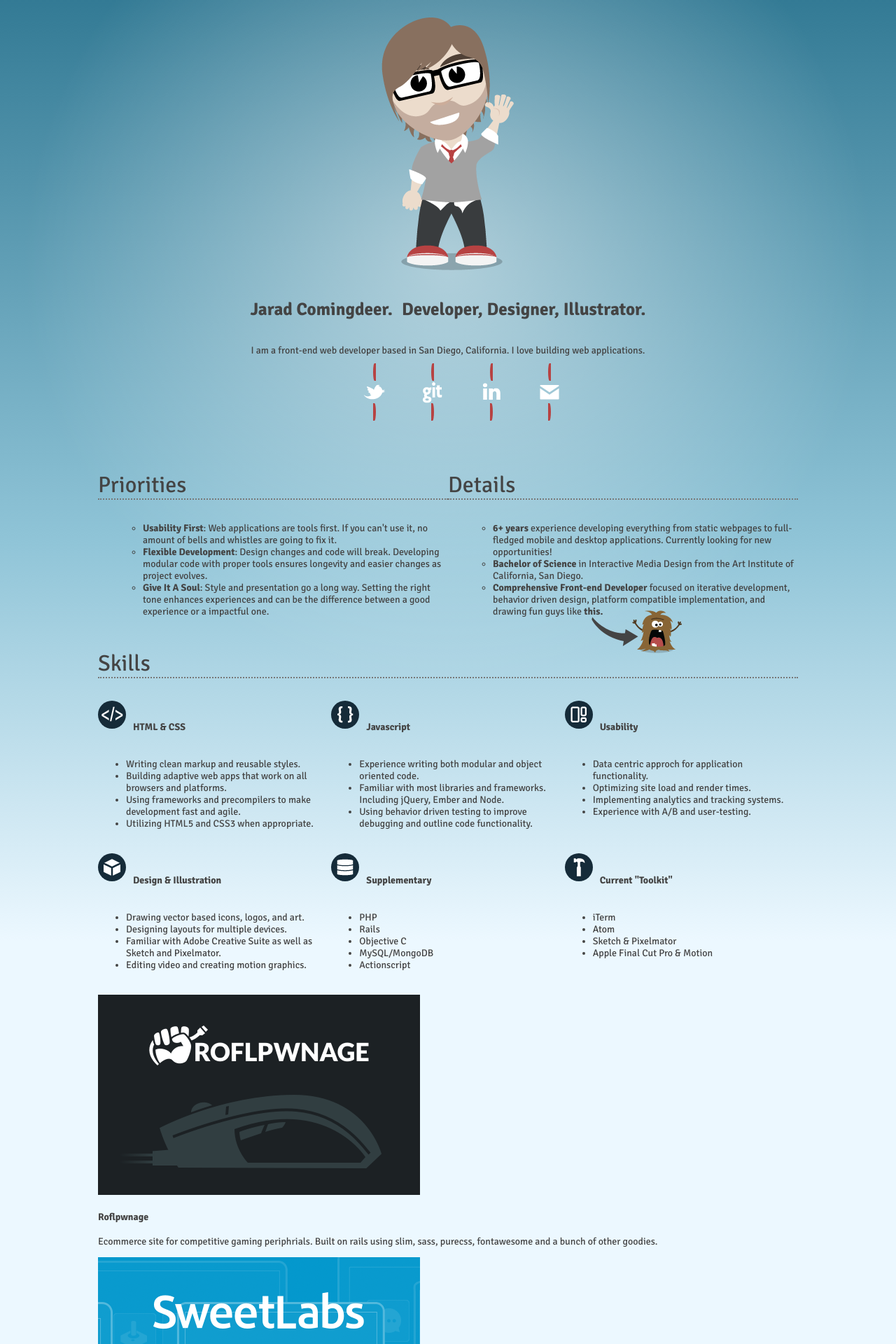
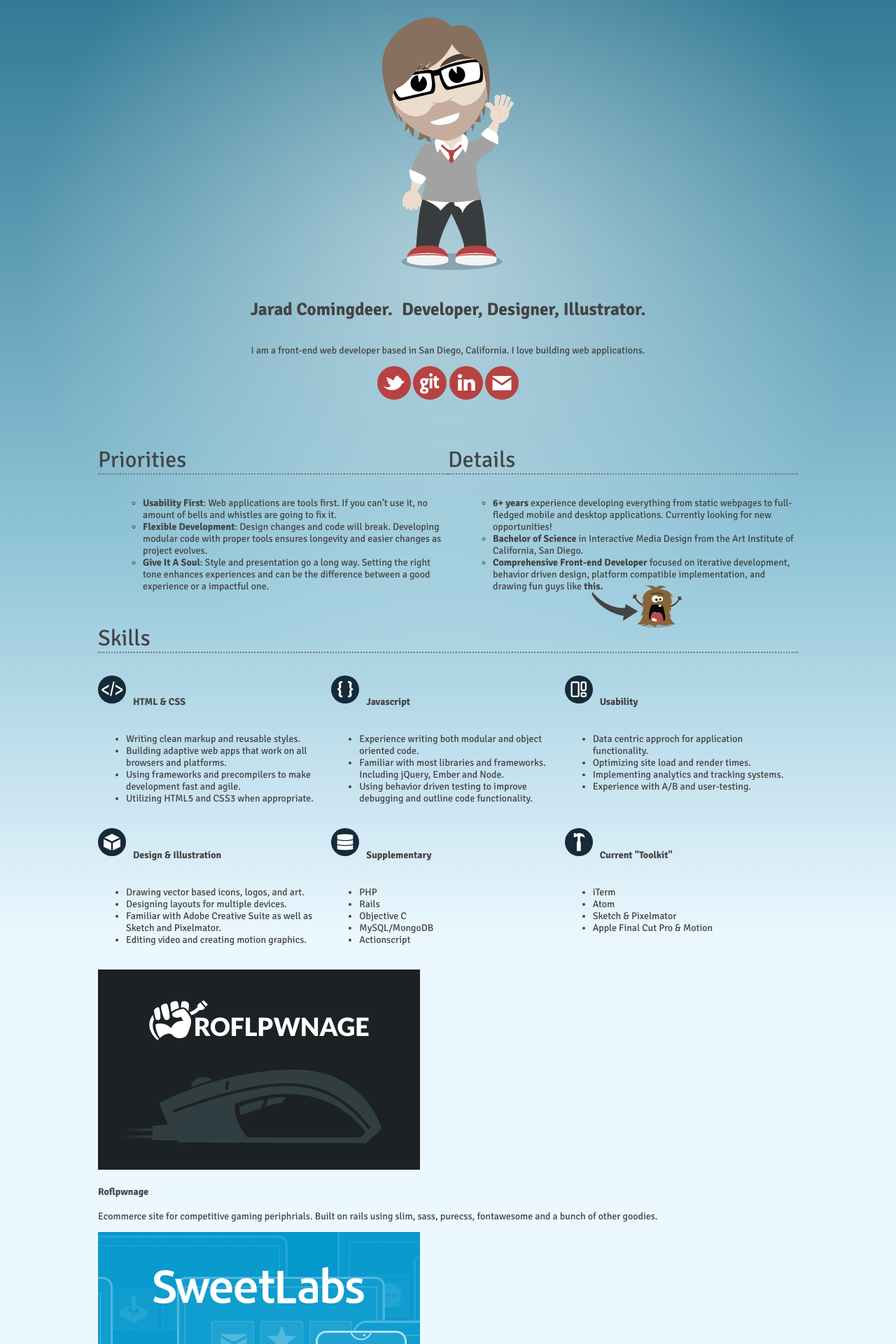
Before and after one commit to TheBrownSound/thebrownsound.github.com, a Jekyll site: the page built from index.html, in a window 1280 px wide. Shown: the top 1920 px of the page at 70% size. Built offline with Jekyll 4.4.1, drawn with Linux system fonts in a browser that asks for light colours.

Commit message:
Fix style declarations for contact buttons

```diff
--- a/css/main.scss
+++ b/css/main.scss
@@ -304,15 +304,21 @@ a:hover, a:focus {
   text-decoration: none;
 }
 
-.contact-list li {
-  display: inline-block;
-  height: 40px;
-  width: 40px;
-  margin: 0 20px;
-}
+.contact-list {
+  margin: 0;
+  padding: 0;
+  li {
+    display: inline-block;
+    margin: 0;
+    padding: 0;
 
-.contact-list .button {
-  padding: 4px;
+    a {
+      display: block;
+      width: 40px;
+      height: 40px;
+      padding: 4px;
+    }
+  }
 }
 
 .drawing {
@@ -341,10 +347,6 @@ a:hover, a:focus {
     text-align: center;
   }
 
-  .contact-list li {
-    margin-left: 10px;
-    margin-right: 10px;
-  }
 }
 
 // Using media queries with like this:
```
